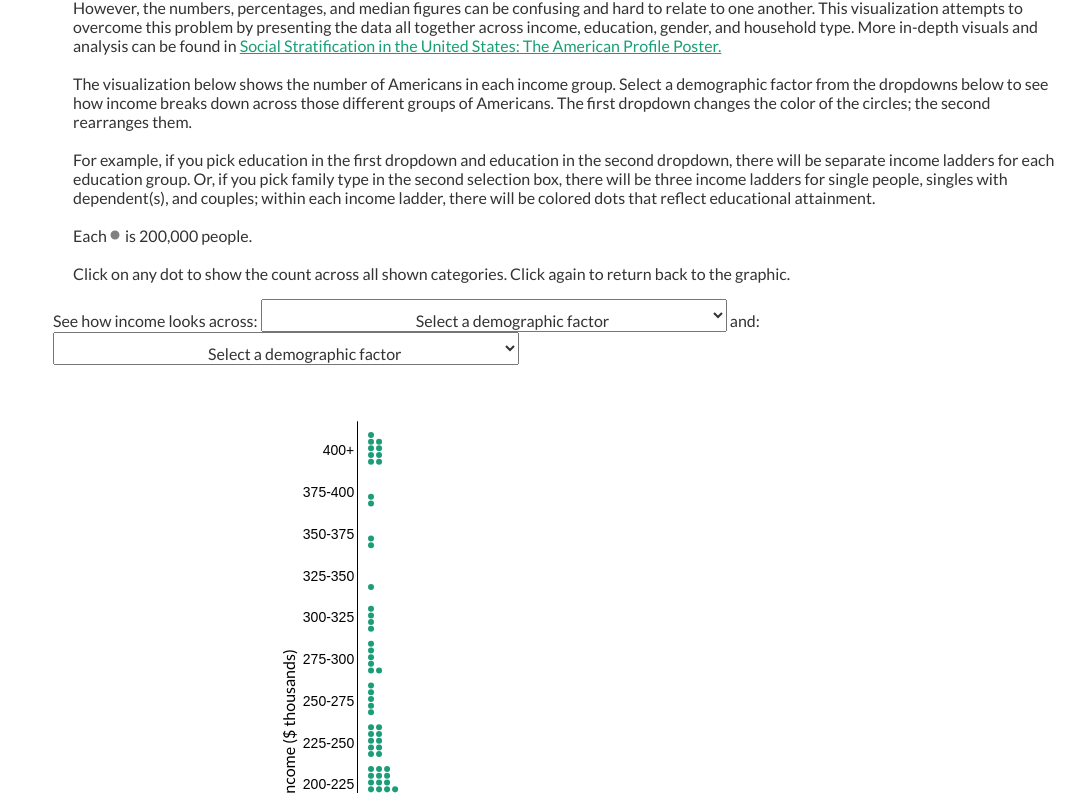
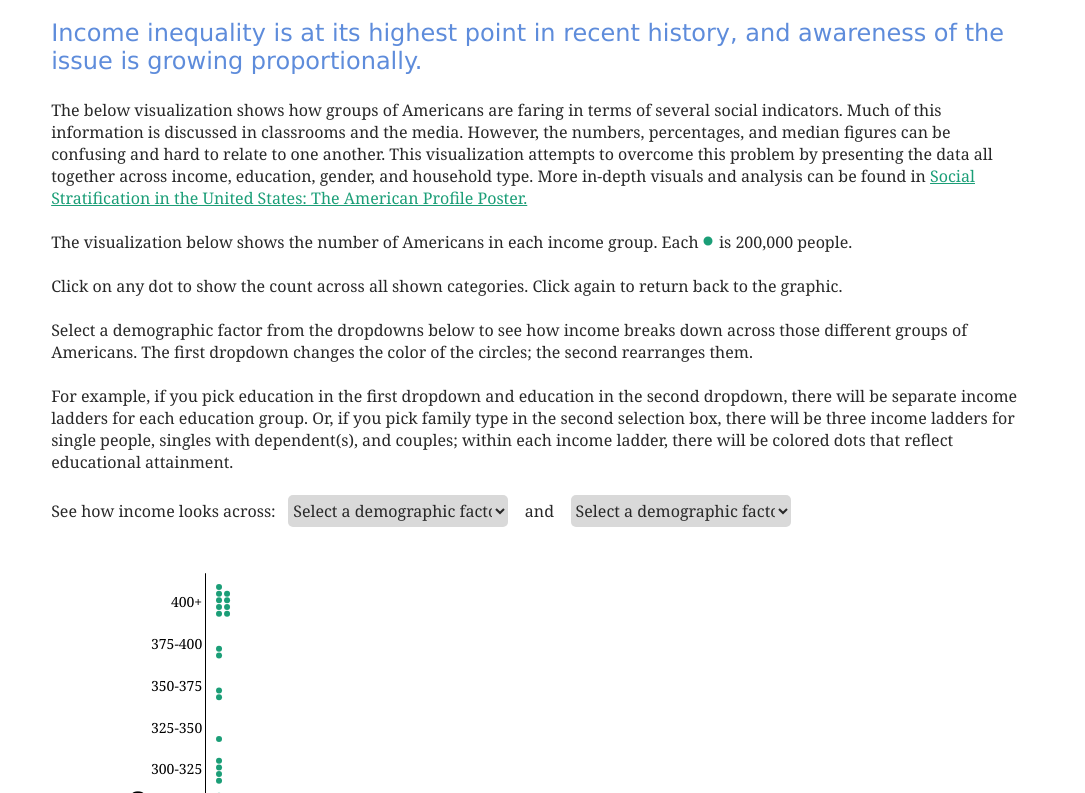
Before and after one commit to katerabinowitz/socialStrat, a plain HTML site: page index.html in a window 1280 px wide. Shown: the part 127-920 px from the top of the page, without its empty margins (105-1190 px from the left). Drawn offline with nearby package versions, Linux system fonts and the light colour scheme.

Commit message:
styling + new press fonts

```diff
--- a/dotDrop.css
+++ b/dotDrop.css
@@ -1,8 +1,51 @@
-body, #metric, #metric2, #DotMatrixChart{
-  font-family: 'Lato', sans-serif;
-  color: #333333;
-  padding:10px 100px 0 150px;
+body {
+  padding:10px 10% 0 10%;
   font-size: 16px;
+  font-family: Georgia, "Times New Roman", Times, serif;
+  color: #282828;
+}
+
+.lead, .intro, #DotMatrixChart {
+  padding: 0 2%;
+}
+
+
+h2 {
+  font-size: 48px;
+  color: #282828;
+  line-height: 1;
+}
+
+.lead {
+  font-family: lucida grande,arial;
+  font-size: 24px;
+  color: #5E8CDB;
+}
+
+#metric, #metric2 {
+   height: 32px;
+   overflow: hidden;
+
+   -webkit-border-radius: 5px;
+   -moz-border-radius: 5px;
+   border-radius: 5px;
+
+   background-color: #d9d9d9;
+   width: 220px;
+}
+
+select {
+  background: transparent;
+  border: none;
+  height: 32px;
+  width: 100%;
+
+  text-indent: 1px;
+  text-overflow: '';
+
+  font-size: 16px;
+  font-family: Georgia, "Times New Roman", Times, serif;
+  color: #282828;
 }
 
 .source {
@@ -13,6 +56,8 @@ body, #metric, #metric2, #DotMatrixChart{
 
 .xAxis, .yAxis, .legend{
   font-size: 14px;
+  font-family: Georgia, "Times New Roman", Times, serif;
+  color: #282828;
 }
 
 .axis path,
--- a/incomeDot.js
+++ b/incomeDot.js
@@ -1,4 +1,4 @@
-var radius = 3,
+const radius = 3,
     noOfCirclesInACol = 5,
 
     color =  d3.scaleOrdinal(d3.schemeDark2),
@@ -9,11 +9,11 @@ var radius = 3,
     width = (radius * 230) - margin.left - margin.right;
 
 
-var xScale = d3.scaleLinear().range([margin.left, width]),
+const xScale = d3.scaleLinear().range([margin.left, width]),
     yScale = d3.scaleLinear().range([height, margin.bottom]);
     yScale.domain([0,17]);
 
-var incGroups = ["0-25","25-50","50-75","75-100","100-125","125-150","150-175","175-200","200-225","225-250","250-275", "275-300", "300-325", "325-350", "350-375", "375-400", "400+"];
+const incGroups = ["0-25","25-50","50-75","75-100","100-125","125-150","150-175","175-200","200-225","225-250","250-275", "275-300", "300-325", "325-350", "350-375", "375-400", "400+"];
 
 var formatInc = function(d) {
     return incGroups[d % 18];
@@ -330,7 +330,7 @@ d3.csv("https://raw.githubusercontent.com/katerabinowitz/socialStrat/master/data
 
   legend
       .append("circle")
-      .attr("cx", width + 15)
+      .attr("cx", width - 30)
       .attr("cy", function(d,i){return i * radius * 15;})
       .attr("r", 3)
       .style("fill", function(d) {
@@ -342,7 +342,7 @@ d3.csv("https://raw.githubusercontent.com/katerabinowitz/socialStrat/master/data
 
   legend
       .append("text")
-      .attr("x", width + 20)
+      .attr("x", width - 25)
       .attr("text-anchor","start")
       .attr("class", "legendText")
       .attr("y", function(d,i){return (i * radius * 15) + 5;})
@@ -357,7 +357,7 @@ d3.csv("https://raw.githubusercontent.com/katerabinowitz/socialStrat/master/data
 
 
 // Position and create x axis labels for when dropdown2 is selected
-  first=[];
+  var first=[];
   for (i = 0; i < circleArray._enter.length - 1; i++) {
     if (circleArray._enter[i][0] != undefined &&
        (i % unqDropdown.length === 0 || circleArray._enter[i][0].__data__.dropdown === circleArray._enter[i][0].__data__.dropdown2)) {
--- a/index.html
+++ b/index.html
@@ -19,10 +19,20 @@
 
 <body>
 <h2> Social Stratification in the United States</h2>
-<p style="padding-left: 20px;">Income inequality is at its highest point in recent history, and awareness of the issue is growing proportionally. The below visualization shows how groups of Americans are faring in terms of several social indicators. Much of this information is discussed in classrooms and the media. However, the numbers, percentages, and median figures can be confusing and hard to relate to one another. This visualization attempts to overcome this problem by presenting the data all together across income, education, gender, and household type. More in-depth visuals and analysis can be found in <a href="http://thenewpress.com/books/social-stratification-united-states" target="_blank" style="color:#1b9e77;">Social Stratification in the United States: The American Profile Poster.</a>
+<p class="lead">Income inequality is at its highest point in recent history, and awareness of the issue is growing proportionally.</p>
+
+<p class="intro">The below visualization shows how groups of Americans are faring in terms of several social indicators. Much of this information is discussed in classrooms and the media. However, the numbers, percentages, and median figures can be confusing and hard to relate to one another. This visualization attempts to overcome this problem by presenting the data all together across income, education, gender, and household type. More in-depth visuals and analysis can be found in <a href="http://thenewpress.com/books/social-stratification-united-states" target="_blank" style="color:#1b9e77;">Social Stratification in the United States: The American Profile Poster.</a>
 <br><br>
 
 The visualization below shows the number of Americans in each income group.
+Each
+<svg height="12" width="12">
+  <circle cx="5" cy="5" r="3" stroke="#1b9e77" stroke-width="3" fill="#1b9e77"/>
+</svg> is 200,000 people.
+<br><br>
+
+Click on any dot to show the count across all shown categories. Click again to return back to the graphic.
+<br><br>
 
 Select a demographic factor from the dropdowns below to see how income breaks down across those different groups of Americans. The first dropdown changes the color of the circles; the second rearranges them.
 
@@ -32,34 +42,26 @@ For example, if you pick education in the first dropdown and education in the se
 
 <br><br>
 
-Each
-<svg height="12" width="12">
-  <circle cx="5" cy="5" r="3" stroke="gray" stroke-width="3" fill="gray"/>
-</svg> is 200,000 people.
-<br><br>
+See how income looks across:&nbsp;&nbsp;
 
-Click on any dot to show the count across all shown categories. Click again to return back to the graphic.</p>
-
-<p>See how income looks across:
 <select onchange="loadData()" id="metric">
-  <option >Select a demographic factor</option>
+  <option selected disabled hidden>Select a demographic factor</option>
   <option value="education">Education</option>
   <option value="familyType">Family Type</option>
   <option value="gender">Gender</option>
   <option value="race">Race</option>
 </select>
 
-and:
+&nbsp;&nbsp; and &nbsp;&nbsp;
+
 <select onchange="loadData()" id="metric2">
-  <option >Select a demographic factor</option>
+  <option selected="selected">Select a demographic factor</option>
   <option value="education">Education</option>
   <option value="familyType">Family Type</option>
   <option value="gender">Gender</option>
   <option value="race">Race</option>
 </select>
 </p>
-
-
 
 <div id="DotMatrixChart"></div>
 <script src="./incomeDot.js"></script>
```
